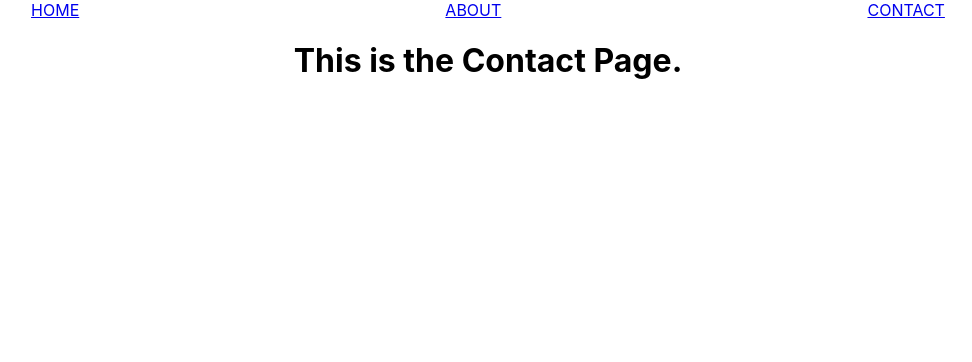
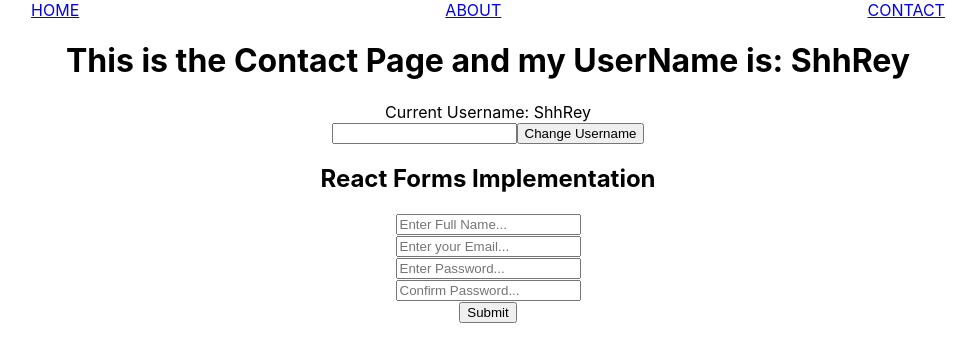
Before and after one commit to ShhRey/ReactPractise, a React (Create React App) app: page /contact in a window 1280 px wide. Shown: the top 362 px of the page, without its empty margins (152-1124 px from the left). Built offline with nearby package versions, Linux system fonts and the light colour scheme.

Commit message:
Restructuring Some Components in Different Pages

```diff
--- a/src/components/todo-list/index.jsx
+++ b/src/components/todoList/index.jsx
@@ -56,6 +56,7 @@ export default function TodoList() {
     return (
         <div className="taskContainer">
             {/* Div for creating Input and Button Elements */}
+            <h2>Todo List Implementation</h2>
             <div className="addTask">
                 {/* Using onChange, keep track of every change in user input */}
                 <input onChange={handleInput} type="text" />
--- a/src/pages/Contact.jsx
+++ b/src/pages/Contact.jsx
@@ -1,9 +1,20 @@
-
+import { useContext } from 'react';
+import { AppContext } from '../App';
+import ChangeProfile from "./ChangeProfile";
+import Form from "../components/Form";
 
 export default function Contact() {
+    const { userName } = useContext(AppContext);
+
     return (
         <div className="contact">
-            <h1>This is the Contact Page.</h1>
+            <h1>This is the Contact Page  and my UserName is: {userName}</h1>
+
+            <div className="change">
+                Current Username: {userName}
+                <ChangeProfile />
+                <Form />
+            </div>
         </div>
     );
 }
--- a/src/pages/Home.jsx
+++ b/src/pages/Home.jsx
@@ -2,17 +2,14 @@ import '../App.css';
 import Accordian from "../components/accordian";
 import ApiFetch from "../components/apiFetch";
 import CounterApp from "../components/counter";
-import { RandomColor } from "../components/random-color";
-import TodoList from "../components/todo-list";
-import { useContext } from 'react';
-import { AppContext } from '../App';
+import { RandomColor } from "../components/randomColor";
+import TodoList from "../components/todoList";
 
 export default function Home() {
-	const { userName } = useContext(AppContext);
 
     return (
         <div className="App">
-			<h1>This is Home Page and my UserName is: {userName}</h1>
+			<h1>This is Home Page</h1>
 			{/* Importing Accordian Component */}
 			<Accordian />
 			{/* Importing RCG Component */}
```
Also changed, not shown: public/manifest.json, src/components/randomColor/index.jsx (renamed from src/components/random-color/index.jsx), src/components/todoList/styles.css (renamed from src/components/todo-list/styles.css).
